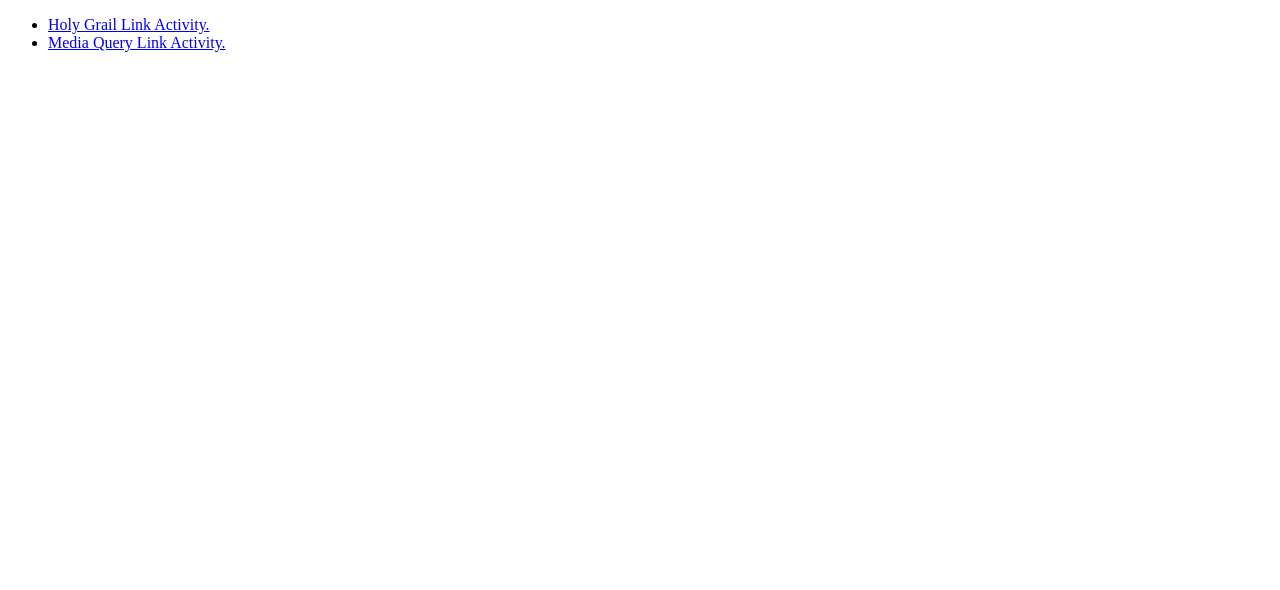
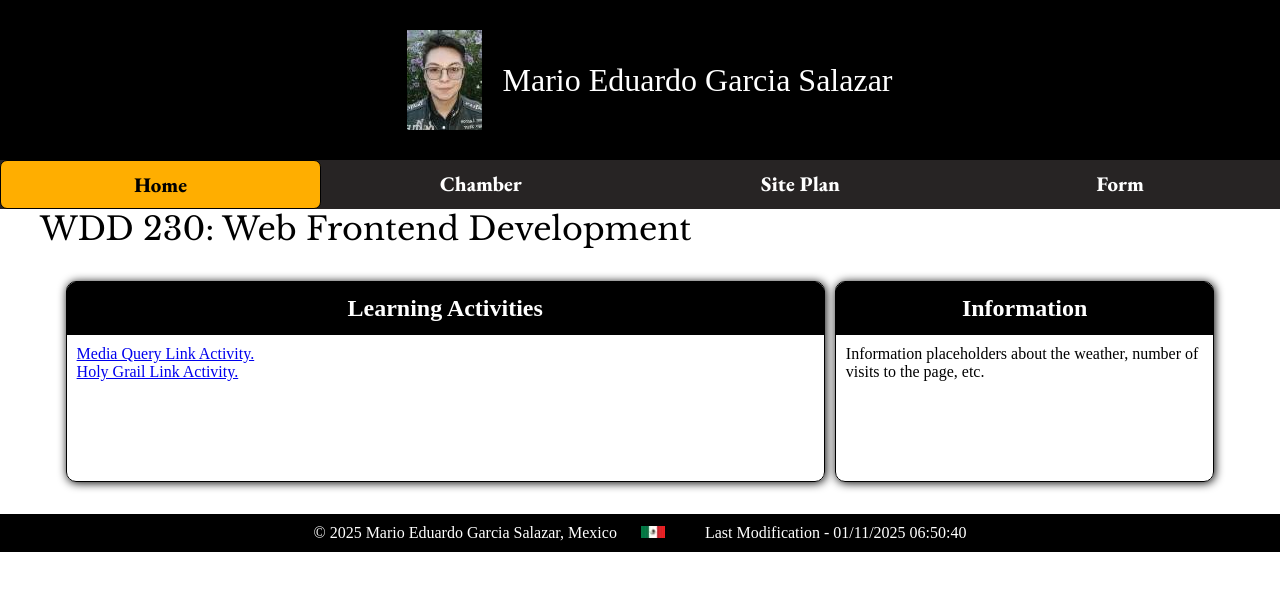
Before and after one commit to avincer-coder/WDD230, a plain HTML site: page index.html in a window 1280 px wide. Drawn offline with nearby package versions, Linux system fonts and the light colour scheme; a web font is replaced by a local one.

Commit message:
Finished home page

```diff
--- a/index.html
+++ b/index.html
@@ -5,20 +5,65 @@
     <meta charset="utf-8">
     <meta name="viewport" content="width=device-width, initial-scale=1.0">
     <title>Mario Eduardo Garcia Salazar - WDD 230 - Web Frontend Development</title>
-    <meta name="description" content="This is an example of a web page with essential meta tags.">
+    <meta name="description" content="WDD 230 - Web Frontend Development
+    Mario Eduardo Garcia Salazar course assignment portal">
     <meta name="author" content="Mario Eduardo Garcia Salazar">
     <link rel="stylesheet" href="styles/base.css">
+    <link rel="stylesheet" href="styles/larger.css">
+    <script src="scripts/getdates.js" defer></script>
+
+    <link rel="preconnect" href="https://fonts.googleapis.com">
+    <link rel="preconnect" href="https://fonts.gstatic.com" crossorigin>
+    <link
+        href="https://fonts.googleapis.com/css2?family=EB+Garamond:ital,wght@0,400..800;1,400..800&family=Libre+Baskerville&family=Playwrite+AU+SA:wght@100..400&display=swap"
+        rel="stylesheet">
 </head>
 
 <body>
-    <ul>
-        <li>
-            <a target="_blank" href="week01/holygrail.html">Holy Grail Link Activity.</a>
-        </li>
-        <li>
-            <a target="_blank" href="week01/media-query.html">Media Query Link Activity.</a>
-        </li>
-    </ul>
+    <header>
+        <div class="picture_name">
+            <img src="images/foto-me-compressed-pixlr.jpg" alt="Mario image" loading="lazy">
+            <span>Mario Eduardo Garcia Salazar</span>
+        </div>
+        <nav>
+            <a href="#" class="active">Home</a>
+            <a href="#">Chamber</a>
+            <a href="#">Site Plan</a>
+            <a href="#">Form</a>
+        </nav>
+    </header>
+    <main>
+        <h1>WDD 230: Web Frontend Development</h1>
+        <div class="parent">
+            <section class="card">
+                <h2>Learning Activities</h2>
+                <ul>
+                    <li><a target="_blank" href="week01/media-query.html">Media Query Link Activity.</a></li>
+                    <li><a target="_blank" href="week01/holygrail.html">Holy Grail Link Activity.</a></li>
+                    <li><a href="#"></a></li>
+                    <li><a href="#"></a></li>
+                    <li><a href="#"></a></li>
+                    <li><a href="#"></a></li>
+                    <li><a href="#"></a></li>
+                </ul>
+            </section>
+            <section class="card">
+                <h2>Information</h2>
+                <div>
+                    <p>Information placeholders about the weather, number of visits to the page, etc.</p>
+                </div>
+            </section>
+        </div>
+    </main>
+    <footer>
+        <p>
+            <span id="currentyear"></span>
+            Mario Eduardo Garcia Salazar, Mexico
+            <img src="images/compressed-mexico-flag-3.jpg" alt="Mexico flag">
+            <!-- Windows: Presiona Win + . o Win + ; para abrir el selector de emojis y agregarlos opcionalmente. -->
+        </p>
+        <p id="lastModified"></p>
+    </footer>
 </body>
 
 </html>
--- a/scripts/getDates.js
+++ b/scripts/getDates.js
@@ -0,0 +1,14 @@
+let currenteYear =  document.getElementById("currentyear");
+//text content borra y remplaza el contenido en el html
+//currenteYear.textContent = "©"
+let htmlLastModified = document.getElementById("lastModified")
+// console.log(htmlLastModified)
+
+const today = new Date();
+// innrHTML agrega a lo que ya tiene el HTML
+currenteYear.innerHTML = `<span> ©  ${today.getFullYear()}</span>`;
+
+let lastModified = document.lastModified;
+// console.log(lastModified)
+htmlLastModified.innerHTML = `<span>Last Modification - ${lastModified}</span>`;
+// returns: Tuesday, December 16, 2017 11:09:42
--- a/styles/base.css
+++ b/styles/base.css
@@ -0,0 +1,114 @@
+* {
+    margin: 0;
+    padding: 0;
+    box-sizing: border-box;
+}
+
+header .picture_name{
+    display: flex;
+    align-items: center;
+    justify-content: center;
+    background-color: black;
+    color: white;
+    padding: 30px 0px;
+}
+
+img{
+    margin: 0px 20px;
+}
+
+.picture_name span{
+    display: flex;
+    align-items: center;
+    justify-content: center;
+    text-align: center;
+    font-size: 1rem;
+}
+
+body {
+    font-family: "Playwrite AU SA", serif;
+    font-weight: 400;
+    font-style: normal;
+}
+
+p {
+    font-weight: 100;
+}
+
+h1 {
+    font-family: "Libre Baskerville", serif;
+    font-weight: 400;
+    font-style: normal;
+}
+
+nav {
+    background-color: rgb(39, 36, 36);
+    display: flex;
+    flex-direction: column;
+}
+
+nav a {
+    color: white;
+    text-decoration: none;
+    text-align: center;
+    font-family: "EB Garamond", serif;
+    font-optical-sizing: auto;
+    font-style: normal;
+    font-weight: 800;
+    padding: 10px 0;
+    font-size: 1.3rem;
+}
+
+nav a:hover {
+    background-color: rgba(255, 255, 255, 0.2);
+    color: white;
+    border: 1px solid white;
+    border-radius: 7px;
+}
+
+nav .active {
+    /* background-color: rgba(0,0,0,0.3); */
+    background-color: rgb(255, 174, 0);
+    color: black;
+    border: 1px solid black;
+    border-radius: 7px;
+}
+
+.parent {
+    margin: 1rem 2vw;
+}
+
+.parent section {
+    border: 1px solid black;
+    border-radius: 10px;
+    /* overflow oculta las esquinas del contenedor hijo provenientes del border-radius */
+    overflow: hidden;
+    margin: 1rem 0;
+}
+
+.parent h2 {
+    border: 1px solid black;
+    padding: .75rem 0;
+    text-align: center;
+    background-color: black;
+    color: white;
+}
+
+.parent ul,
+p {
+    padding: 10px;
+}
+
+main{
+    max-width: 1200px;
+    margin: 0 auto;
+    /* margin: 0 auto; alinea el main automaticamente */
+}
+
+footer{
+    background-color: black;
+    color: white;
+    display: flex;
+    align-items: center;
+    justify-content: center;
+}
--- a/styles/larger.css
+++ b/styles/larger.css
@@ -0,0 +1,23 @@
+@media only screen and (min-width: 27rem){
+    .parent{
+        display: grid;
+        grid-template-columns: 2fr 1fr;
+        column-gap: 10px;
+    }
+
+    .parent section{
+        box-shadow: 1px 1px 10px black;
+    }
+
+    nav{
+        flex-direction: row;
+    }
+
+    nav a{
+        flex: 1 1 100%;
+    }
+
+    .picture_name span{
+        font-size: 2rem;
+    }
+}
```
Also changed, not shown: images/compressed-mexico-flag-3.jpg (added), images/foto-me-compressed-pixlr.jpg (added).
